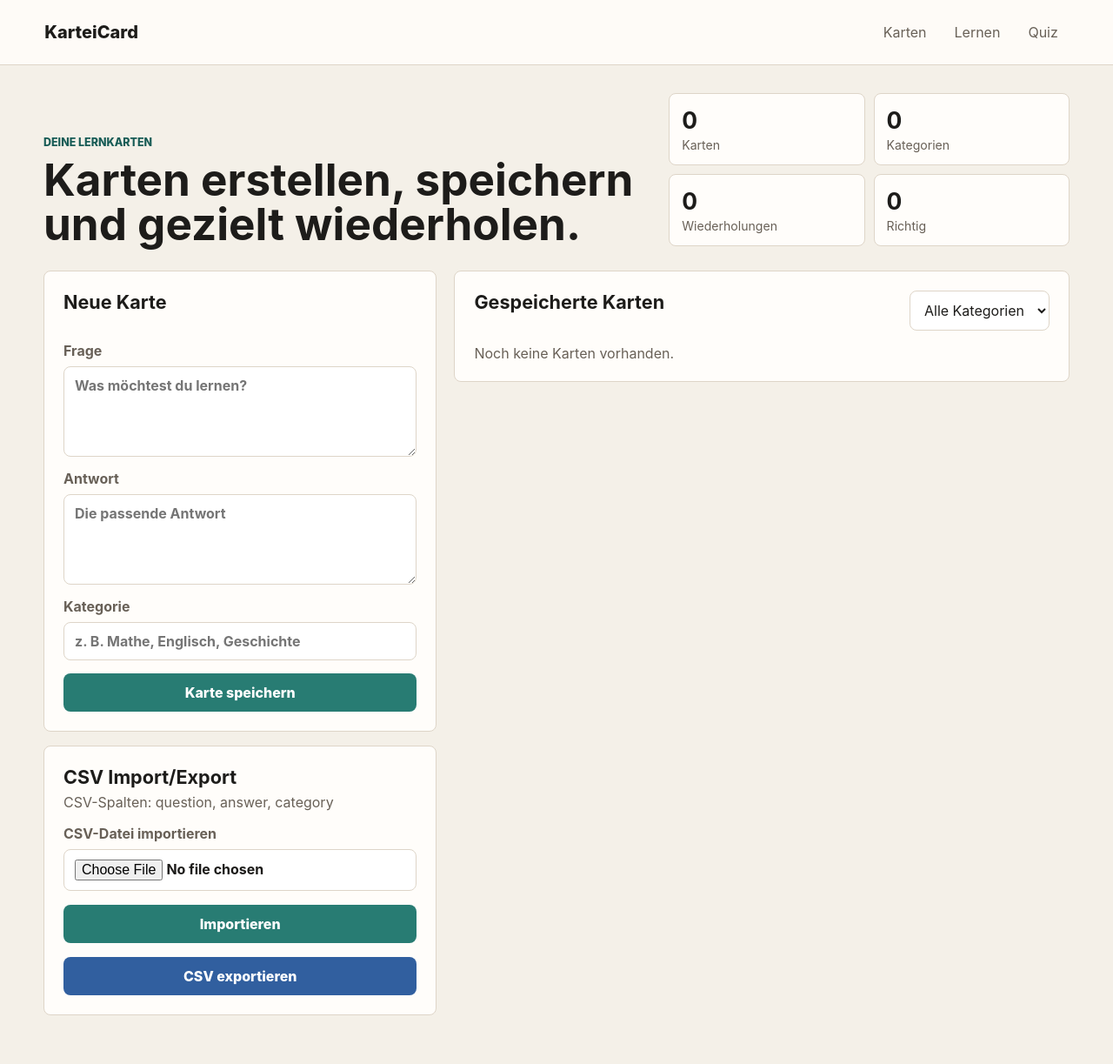
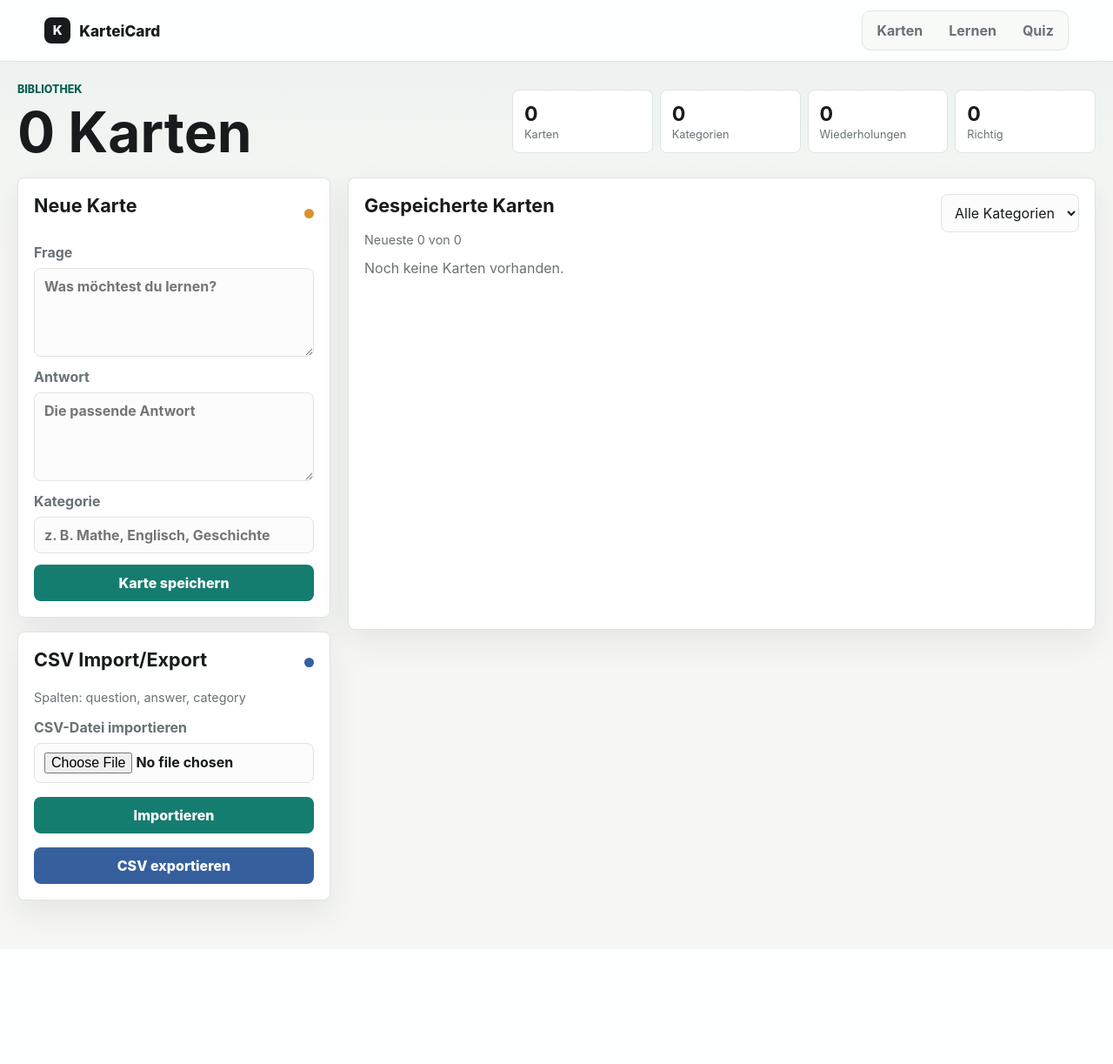
Before and after one commit to JonasB11/KarteiCard, a Flask app: page / in a window 1280 px wide. Shown: the whole page at 87% size. After the commit the page ends 1068 px from the top, so only its background shows below. Run offline with Flask 3, Linux system fonts and the light colour scheme; data that the repository does not hold is empty.

Commit message:
Improve dashboard design and performance

```diff
--- a/app.py
+++ b/app.py
@@ -6,25 +6,27 @@ from datetime import datetime, timezone
 
 from flask import Flask, Response, flash, redirect, render_template, request, url_for
 from flask_sqlalchemy import SQLAlchemy
-from sqlalchemy import func
+from sqlalchemy import func, inspect
 
 
 db = SQLAlchemy()
+MAX_VISIBLE_CARDS = 80
 
 
 class Card(db.Model):
     id = db.Column(db.Integer, primary_key=True)
     question = db.Column(db.Text, nullable=False)
     answer = db.Column(db.Text, nullable=False)
-    category = db.Column(db.String(120), nullable=False, default="Allgemein")
+    category = db.Column(db.String(120), nullable=False, default="Allgemein", index=True)
     times_seen = db.Column(db.Integer, nullable=False, default=0)
     times_correct = db.Column(db.Integer, nullable=False, default=0)
-    created_at = db.Column(db.DateTime, nullable=False, default=lambda: datetime.now(timezone.utc))
+    created_at = db.Column(db.DateTime, nullable=False, default=lambda: datetime.now(timezone.utc), index=True)
     updated_at = db.Column(
         db.DateTime,
         nullable=False,
         default=lambda: datetime.now(timezone.utc),
         onupdate=lambda: datetime.now(timezone.utc),
+        index=True,
     )
 
     @property
@@ -47,6 +49,20 @@ def create_app():
 
     with app.app_context():
         db.create_all()
+        existing_indexes = {index["name"] for index in inspect(db.engine).get_indexes(Card.__tablename__)}
+        for index in Card.__table__.indexes:
+            if index.name not in existing_indexes:
+                index.create(bind=db.engine)
+
+    def categories():
+        return [
+            row[0]
+            for row in db.session.query(Card.category)
+            .filter(Card.category != "")
+            .distinct()
+            .order_by(Card.category.asc())
+            .all()
+        ]
 
     @app.route("/")
     def index():
@@ -55,22 +71,23 @@ def create_app():
         if category:
             query = query.filter(Card.category == category)
 
-        cards = query.order_by(Card.created_at.desc()).all()
-        categories = [
-            row[0]
-            for row in db.session.query(Card.category)
-            .filter(Card.category != "")
-            .distinct()
-            .order_by(Card.category.asc())
-            .all()
-        ]
+        cards = query.order_by(Card.created_at.desc()).limit(MAX_VISIBLE_CARDS).all()
+        category_list = categories()
+        total, learned, correct = db.session.query(
+            func.count(Card.id),
+            func.coalesce(func.sum(Card.times_seen), 0),
+            func.coalesce(func.sum(Card.times_correct), 0),
+        ).one()
+        filtered_total = query.count() if category else total
         stats = {
-            "total": Card.query.count(),
-            "categories": len(categories),
-            "learned": db.session.query(func.coalesce(func.sum(Card.times_seen), 0)).scalar(),
-            "correct": db.session.query(func.coalesce(func.sum(Card.times_correct), 0)).scalar(),
+            "total": total,
+            "filtered_total": filtered_total,
+            "visible": len(cards),
+            "categories": len(category_list),
+            "learned": learned,
+            "correct": correct,
         }
-        return render_template("index.html", cards=cards, categories=categories, active_category=category, stats=stats)
+        return render_template("index.html", cards=cards, categories=category_list, active_category=category, stats=stats)
 
     @app.route("/cards", methods=["POST"])
     def create_card():
@@ -174,20 +191,25 @@ def create_app():
         if category:
             query = query.filter(Card.category == category)
 
-        cards = query.order_by(Card.times_seen.asc(), Card.updated_at.asc()).all()
-        card = cards[0] if cards else None
-        categories = [row[0] for row in db.session.query(Card.category).distinct().order_by(Card.category.asc()).all()]
-        return render_template("learn.html", card=card, categories=categories, active_category=category)
+        card = query.order_by(Card.times_seen.asc(), Card.updated_at.asc()).first()
+        return render_template("learn.html", card=card, categories=categories(), active_category=category)
 
     @app.route("/quiz")
     def quiz():
-        cards = Card.query.all()
-        if len(cards) < 2:
+        card_count = Card.query.count()
+        if card_count < 2:
             return render_template("quiz.html", question_card=None, options=[], needs_more=True)
 
-        question_card = random.choice(cards)
-        wrong_options = [card.answer for card in cards if card.id != question_card.id]
-        options = random.sample(wrong_options, k=min(3, len(wrong_options)))
+        question_card = Card.query.offset(random.randrange(card_count)).first()
+        wrong_options = [
+            row[0]
+            for row in db.session.query(Card.answer)
+            .filter(Card.id != question_card.id)
+            .order_by(func.rand())
+            .limit(3)
+            .all()
+        ]
+        options = wrong_options
         options.append(question_card.answer)
         random.shuffle(options)
         return render_template("quiz.html", question_card=question_card, options=options, needs_more=False)
--- a/static/style.css
+++ b/static/style.css
@@ -1,14 +1,16 @@
 :root {
   color-scheme: light;
-  --bg: #f4f0e8;
-  --ink: #1d1c1a;
-  --muted: #686057;
-  --panel: #fffdfa;
-  --line: #ded5c8;
-  --accent: #287c73;
-  --accent-strong: #185c56;
+  --bg: #f6f7f4;
+  --ink: #171b1c;
+  --muted: #687174;
+  --panel: #ffffff;
+  --line: #dfe5e2;
+  --accent: #147d6f;
+  --accent-strong: #0d5f55;
   --warn: #a63838;
-  --blue: #315f9f;
+  --blue: #365f9e;
+  --amber: #d9932c;
+  --shadow: 0 14px 36px rgba(31, 42, 40, 0.08);
 }
 
 * {
@@ -18,7 +20,9 @@
 body {
   margin: 0;
   min-height: 100vh;
-  background: var(--bg);
+  background:
+    linear-gradient(180deg, #eaf1ef 0, rgba(234, 241, 239, 0) 280px),
+    var(--bg);
   color: var(--ink);
   font-family: Inter, ui-sans-serif, system-ui, -apple-system, BlinkMacSystemFont, "Segoe UI", sans-serif;
 }
@@ -28,9 +32,9 @@ body {
   align-items: center;
   justify-content: space-between;
   gap: 24px;
-  padding: 18px clamp(18px, 4vw, 56px);
+  padding: 12px clamp(18px, 4vw, 56px);
   border-bottom: 1px solid var(--line);
-  background: rgba(255, 253, 250, 0.86);
+  background: rgba(255, 255, 255, 0.9);
   position: sticky;
   top: 0;
   z-index: 3;
@@ -38,41 +42,60 @@ body {
 }
 
 .brand {
+  display: inline-flex;
+  align-items: center;
+  gap: 10px;
   color: var(--ink);
   font-weight: 800;
-  font-size: 1.25rem;
+  font-size: 1.08rem;
   text-decoration: none;
+}
+
+.brand span {
+  display: grid;
+  place-items: center;
+  width: 30px;
+  height: 30px;
+  border-radius: 8px;
+  background: var(--ink);
+  color: #fff;
+  font-size: 0.92rem;
 }
 
 .nav {
   display: flex;
-  gap: 8px;
+  gap: 6px;
+  padding: 4px;
+  border: 1px solid var(--line);
+  border-radius: 10px;
+  background: #f8faf8;
 }
 
 .nav a {
   color: var(--muted);
   text-decoration: none;
-  padding: 9px 12px;
+  padding: 8px 12px;
   border-radius: 8px;
+  font-weight: 700;
 }
 
 .nav a:hover {
   color: var(--ink);
-  background: #ece4d8;
+  background: #eef4f2;
 }
 
 .shell {
-  width: min(1180px, calc(100% - 32px));
+  width: min(1240px, calc(100% - 32px));
   margin: 0 auto;
-  padding: 32px 0 56px;
+  padding: 24px 0 56px;
 }
 
 .hero {
   display: grid;
-  grid-template-columns: minmax(0, 1.2fr) minmax(280px, 0.8fr);
-  align-items: end;
-  gap: 28px;
-  margin-bottom: 28px;
+  grid-template-columns: minmax(0, 0.9fr) minmax(360px, 1.1fr);
+  align-items: center;
+  gap: 20px;
+  margin-bottom: 20px;
 }
 
 .eyebrow {
@@ -94,7 +117,7 @@ p {
 h1 {
   margin: 0;
   max-width: 780px;
-  font-size: clamp(2rem, 4vw, 4.5rem);
+  font-size: clamp(2.2rem, 5vw, 5.4rem);
   line-height: 1;
 }
 
@@ -110,8 +133,8 @@ h3 {
 
 .stats {
   display: grid;
-  grid-template-columns: repeat(2, minmax(0, 1fr));
-  gap: 10px;
+  grid-template-columns: repeat(4, minmax(0, 1fr));
+  gap: 8px;
 }
 
 .stats span,
@@ -122,30 +145,32 @@ h3 {
   background: var(--panel);
   border: 1px solid var(--line);
   border-radius: 8px;
+  box-shadow: var(--shadow);
 }
 
 .stats span {
   display: grid;
-  gap: 4px;
-  padding: 14px;
+  gap: 2px;
+  padding: 13px;
   color: var(--muted);
-  font-size: 0.88rem;
+  font-size: 0.8rem;
+  box-shadow: none;
 }
 
 .stats strong {
   color: var(--ink);
-  font-size: 1.65rem;
+  font-size: 1.45rem;
 }
 
 .grid.two {
   display: grid;
-  grid-template-columns: minmax(280px, 0.78fr) minmax(0, 1.22fr);
+  grid-template-columns: minmax(280px, 360px) minmax(0, 1fr);
   gap: 20px;
   align-items: start;
 }
 
 .panel {
-  padding: 22px;
+  padding: 18px;
 }
 
 .panel-title {
@@ -153,12 +178,30 @@ h3 {
   align-items: start;
   justify-content: space-between;
   gap: 16px;
-  margin-bottom: 16px;
+  margin-bottom: 14px;
+}
+
+.panel-heading {
+  display: flex;
+  align-items: center;
+  justify-content: space-between;
+  gap: 12px;
+}
+
+.dot {
+  width: 11px;
+  height: 11px;
+  border-radius: 50%;
+  background: var(--amber);
+}
+
+.dot.blue {
+  background: var(--blue);
 }
 
 .form {
   display: grid;
-  gap: 15px;
+  gap: 13px;
 }
 
 label {
@@ -174,14 +217,15 @@ select {
   width: 100%;
   border: 1px solid var(--line);
   border-radius: 8px;
-  background: #fff;
+  background: #fbfcfb;
   color: var(--ink);
   font: inherit;
-  padding: 11px 12px;
+  padding: 10px 11px;
 }
 
 textarea {
   resize: vertical;
+  min-height: 92px;
 }
 
 button {
@@ -192,7 +236,7 @@ button {
   cursor: pointer;
   font: inherit;
   font-weight: 800;
-  padding: 12px 16px;
+  padding: 11px 15px;
 }
 
 button:hover {
@@ -206,7 +250,7 @@ button:hover {
   background: var(--accent);
   color: #fff;
   font-weight: 800;
-  padding: 12px 16px;
+  padding: 11px 15px;
   text-decoration: none;
 }
 
@@ -235,7 +279,7 @@ button:hover {
 
 .card-list {
   display: grid;
-  gap: 12px;
+  gap: 8px;
 }
 
 .sidebar-stack,
@@ -252,13 +296,22 @@ button:hover {
 .muted {
   margin: 0;
   color: var(--muted);
+  font-size: 0.9rem;
 }
 
 .study-card.compact {
-  display: flex;
-  justify-content: space-between;
+  display: grid;
+  grid-template-columns: minmax(0, 1fr) auto;
+  align-items: start;
   gap: 16px;
-  padding: 16px;
+  padding: 14px;
+  box-shadow: none;
+  transition: border-color 120ms ease, transform 120ms ease;
+}
+
+.study-card.compact:hover {
+  border-color: #b8c9c4;
+  transform: translateY(-1px);
 }
 
 .study-card p,
@@ -266,19 +319,44 @@ button:hover {
   color: var(--muted);
 }
 
+.study-card p {
+  display: -webkit-box;
+  margin: 0 0 8px;
+  overflow: hidden;
+  -webkit-box-orient: vertical;
+  -webkit-line-clamp: 2;
+}
+
 small {
   color: var(--muted);
+}
+
+.card-meta {
+  display: flex;
+  flex-wrap: wrap;
+  gap: 8px;
 }
 
 .tag {
   display: inline-flex;
   max-width: 100%;
-  border-radius: 999px;
-  background: #dfeee9;
+  border-radius: 8px;
+  background: #e4f1ee;
   color: var(--accent-strong);
   font-size: 0.78rem;
   font-weight: 800;
   padding: 5px 9px;
+}
+
+.library-panel {
+  min-height: 520px;
+}
+
+.list-note {
+  margin: 14px 0 0;
+  color: var(--muted);
+  font-size: 0.9rem;
+  text-align: center;
 }
 
 .learn-panel,
@@ -390,6 +468,10 @@ summary {
   .nav a {
     text-align: center;
   }
+
+  .stats {
+    grid-template-columns: repeat(2, minmax(0, 1fr));
+  }
 }
 
 @media (max-width: 560px) {
@@ -404,4 +486,8 @@ summary {
   .quiz-question {
     padding: 18px;
   }
+
+  .study-card.compact {
+    grid-template-columns: 1fr;
+  }
 }
--- a/templates/base.html
+++ b/templates/base.html
@@ -8,7 +8,7 @@
   </head>
   <body>
     <header class="app-header">
-      <a class="brand" href="{{ url_for('index') }}">KarteiCard</a>
+      <a class="brand" href="{{ url_for('index') }}"><span>K</span>KarteiCard</a>
       <nav class="nav">
         <a href="{{ url_for('index') }}">Karten</a>
         <a href="{{ url_for('learn') }}">Lernen</a>
--- a/templates/index.html
+++ b/templates/index.html
@@ -3,8 +3,8 @@
 {% block content %}
   <section class="hero">
     <div>
-      <p class="eyebrow">Deine Lernkarten</p>
-      <h1>Karten erstellen, speichern und gezielt wiederholen.</h1>
+      <p class="eyebrow">Bibliothek</p>
+      <h1>{{ stats.total }} Karten</h1>
     </div>
     <div class="stats">
       <span><strong>{{ stats.total }}</strong>Karten</span>
@@ -15,9 +15,12 @@
   </section>
 
   <section class="grid two">
-    <div class="sidebar-stack">
-      <form class="panel form" method="post" action="{{ url_for('create_card') }}">
-        <h2>Neue Karte</h2>
+    <aside class="sidebar-stack">
+      <form class="panel form composer" method="post" action="{{ url_for('create_card') }}">
+        <div class="panel-heading">
+          <h2>Neue Karte</h2>
+          <span class="dot"></span>
+        </div>
         <label>
           Frage
           <textarea name="question" rows="4" required placeholder="Was möchtest du lernen?"></textarea>
@@ -34,10 +37,11 @@
       </form>
 
       <section class="panel tools-panel">
-        <div>
+        <div class="panel-heading">
           <h2>CSV Import/Export</h2>
-          <p class="muted">CSV-Spalten: question, answer, category</p>
+          <span class="dot blue"></span>
         </div>
+        <p class="muted">Spalten: question, answer, category</p>
         <form class="import-form" method="post" action="{{ url_for('import_cards') }}" enctype="multipart/form-data">
           <label>
             CSV-Datei importieren
@@ -47,11 +51,20 @@
         </form>
         <a class="button-link secondary" href="{{ url_for('export_cards') }}">CSV exportieren</a>
       </section>
-    </div>
+    </aside>
 
-    <section class="panel">
+    <section class="panel library-panel">
       <div class="panel-title">
-        <h2>Gespeicherte Karten</h2>
+        <div>
+          <h2>Gespeicherte Karten</h2>
+          <p class="muted">
+            {% if active_category %}
+              {{ stats.filtered_total }} in {{ active_category }}
+            {% else %}
+              Neueste {{ stats.visible }} von {{ stats.filtered_total }}
+            {% endif %}
+          </p>
+        </div>
         <form method="get" class="filter">
           <select name="category" onchange="this.form.submit()">
             <option value="">Alle Kategorien</option>
@@ -69,7 +82,10 @@
               <span class="tag">{{ card.category }}</span>
               <h3>{{ card.question }}</h3>
               <p>{{ card.answer }}</p>
-              <small>{{ card.times_seen }}x gelernt, {{ card.success_rate }}% richtig</small>
+              <div class="card-meta">
+                <small>{{ card.times_seen }}x gelernt</small>
+                <small>{{ card.success_rate }}% richtig</small>
+              </div>
             </div>
             <form method="post" action="{{ url_for('delete_card', card_id=card.id) }}">
               <button class="ghost danger" type="submit">Löschen</button>
@@ -79,6 +95,9 @@
           <p class="empty">Noch keine Karten vorhanden.</p>
         {% endfor %}
       </div>
+      {% if stats.filtered_total > stats.visible %}
+        <p class="list-note">Es werden die neuesten {{ stats.visible }} Karten angezeigt.</p>
+      {% endif %}
     </section>
   </section>
 {% endblock %}
```
